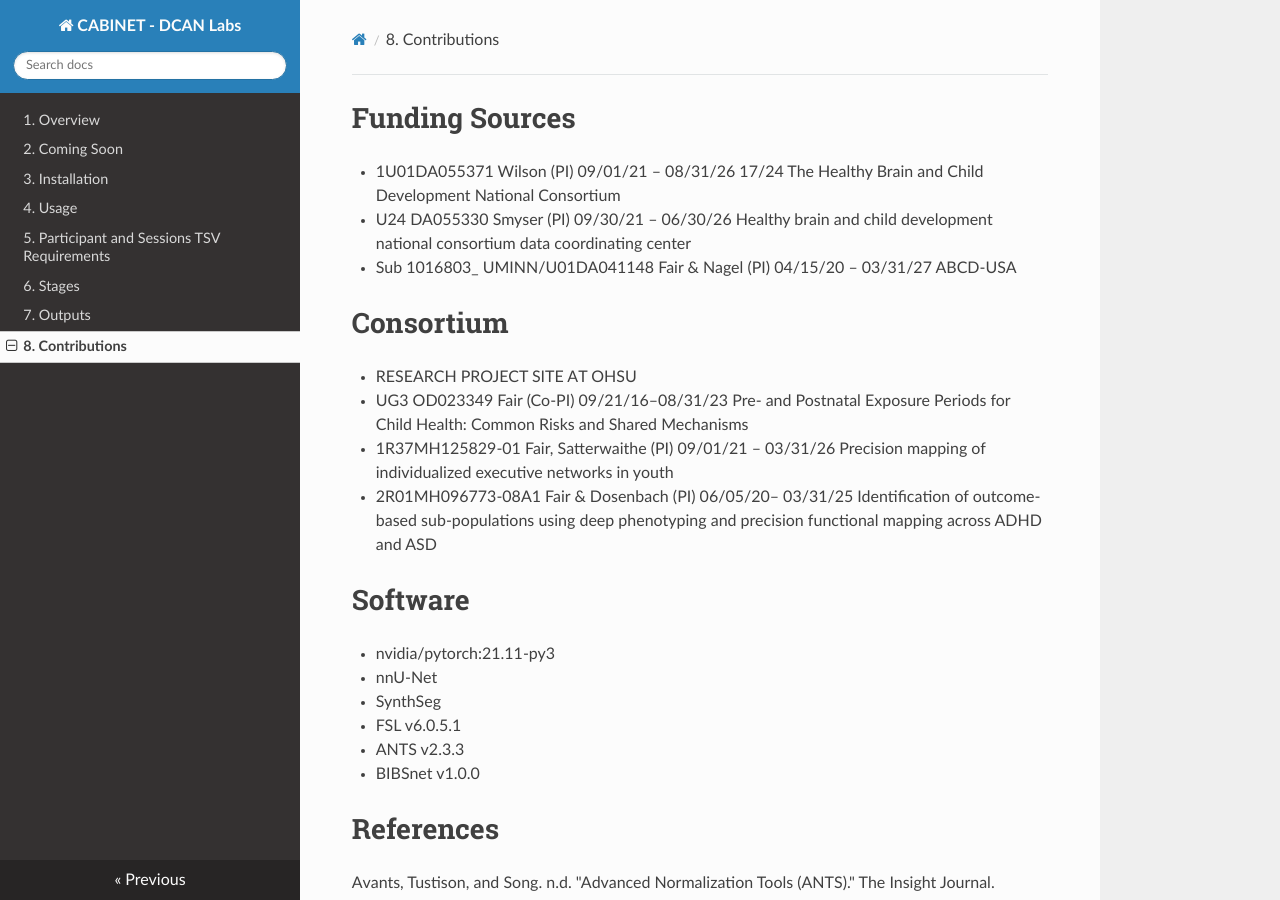
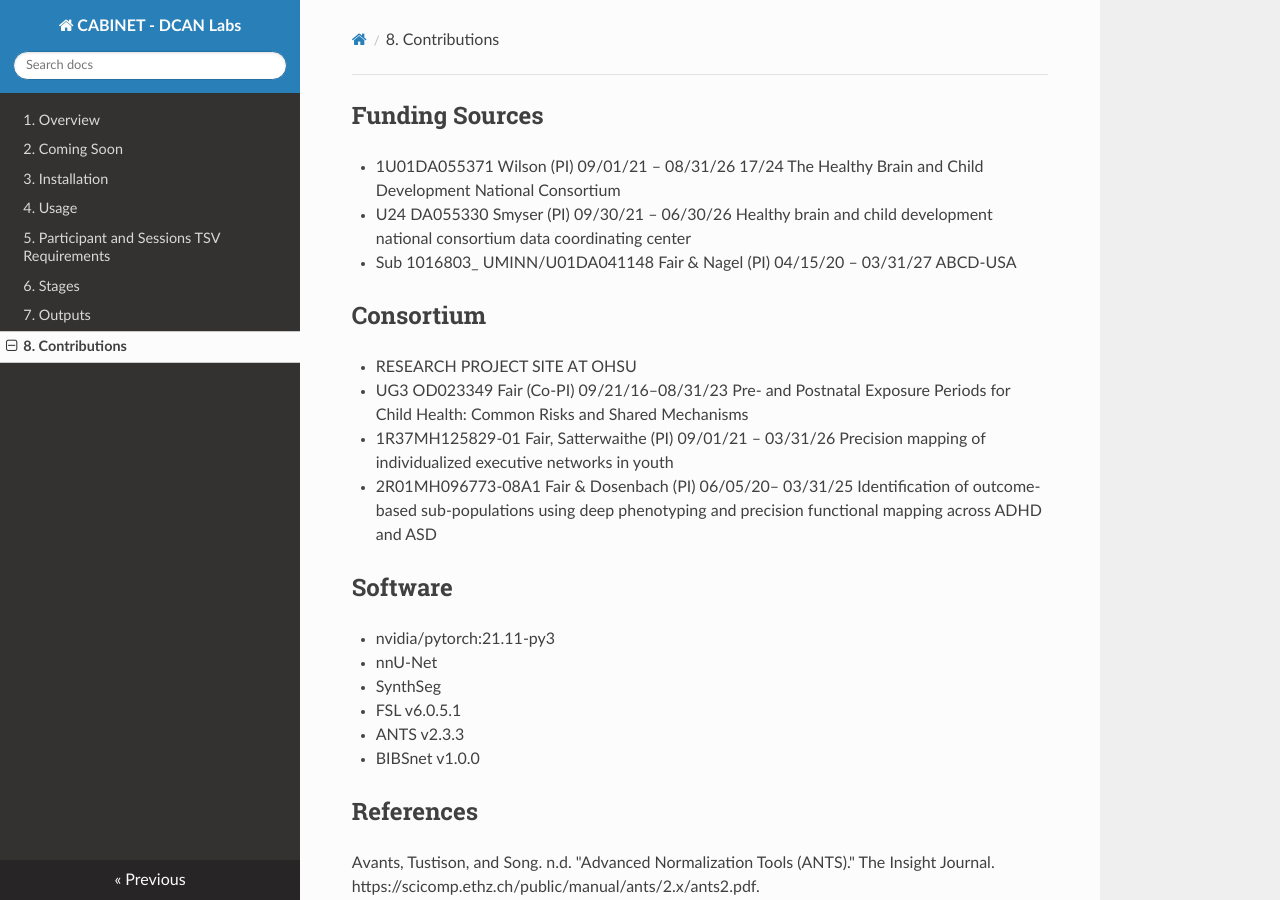
Before and after one commit to DCAN-Labs/BIBSnet, an MkDocs documentation site: the page built from docs/contributions.md, in a window 1280 px wide and 900 px high. Built offline with MkDocs 1.6.1, drawn with Linux system fonts in a browser that asks for light colours; nearby versions of some CDN libraries.

```diff
--- a/docs/contributions.md
+++ b/docs/contributions.md
@@ -1,17 +1,17 @@
-#Funding Sources
+##Funding Sources
 
 - 1U01DA055371 Wilson (PI) 09/01/21 – 08/31/26 17/24 The Healthy Brain and Child Development National Consortium
 - U24 DA055330 Smyser (PI) 09/30/21 – 06/30/26 Healthy brain and child development national consortium data coordinating center
 - Sub 1016803_ UMINN/U01DA041148 Fair & Nagel (PI) 04/15/20 – 03/31/27 ABCD-USA
 
-#Consortium
+##Consortium
 
 - RESEARCH PROJECT SITE AT OHSU
 - UG3 OD023349 Fair (Co-PI) 09/21/16–08/31/23 Pre- and Postnatal Exposure Periods for Child Health: Common Risks and Shared Mechanisms
 - 1R37MH125829-01 Fair, Satterwaithe (PI) 09/01/21 – 03/31/26 Precision mapping of individualized executive networks in youth
 - 2R01MH096773-08A1 Fair & Dosenbach (PI) 06/05/20– 03/31/25 Identification of outcome-based sub-populations using deep phenotyping and precision functional mapping across ADHD and ASD
 
-#Software
+##Software
 
 - nvidia/pytorch:21.11-py3
 - nnU-Net
@@ -20,7 +20,7 @@
 - ANTS v2.3.3
 - BIBSnet v1.0.0
 
-#References
+##References
 
 Avants, Tustison, and Song. n.d. "Advanced Normalization Tools (ANTS)." The Insight Journal. https://scicomp.ethz.ch/public/manual/ants/2.x/ants2.pdf.
 
```
